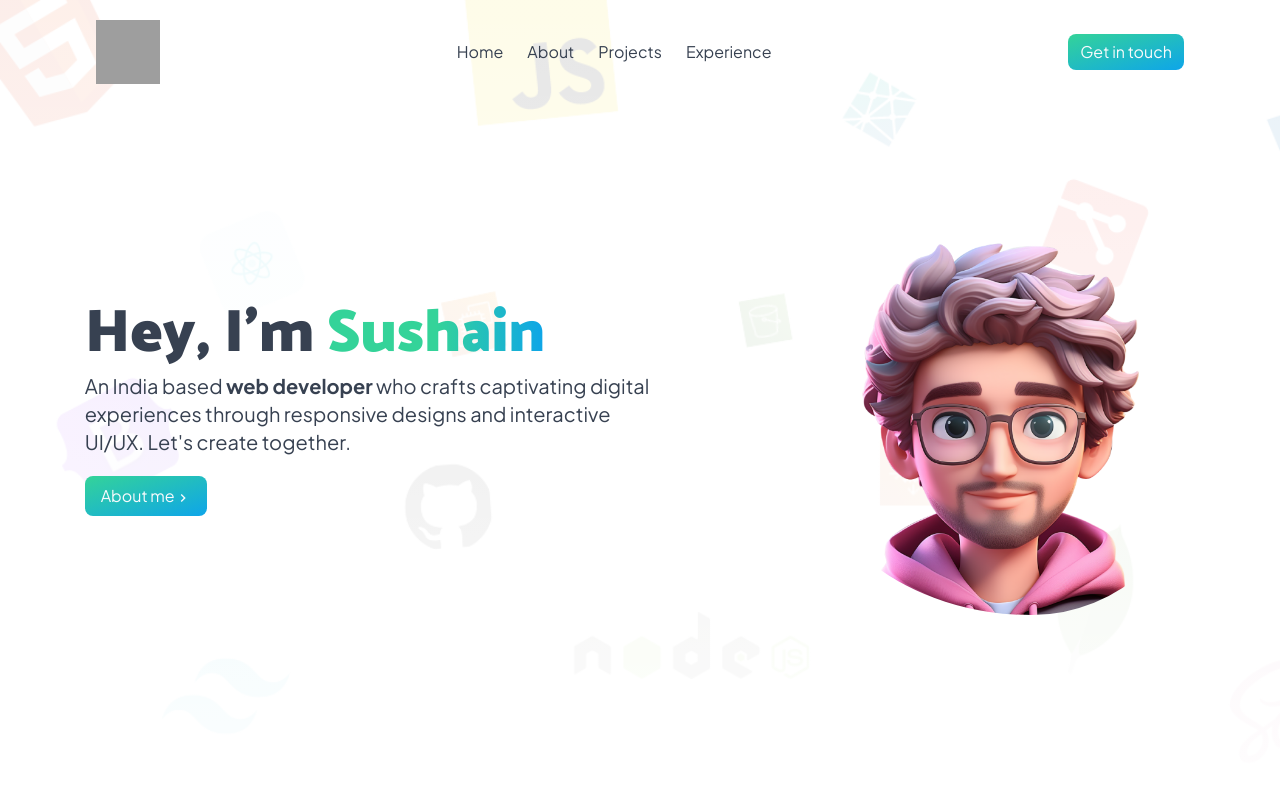
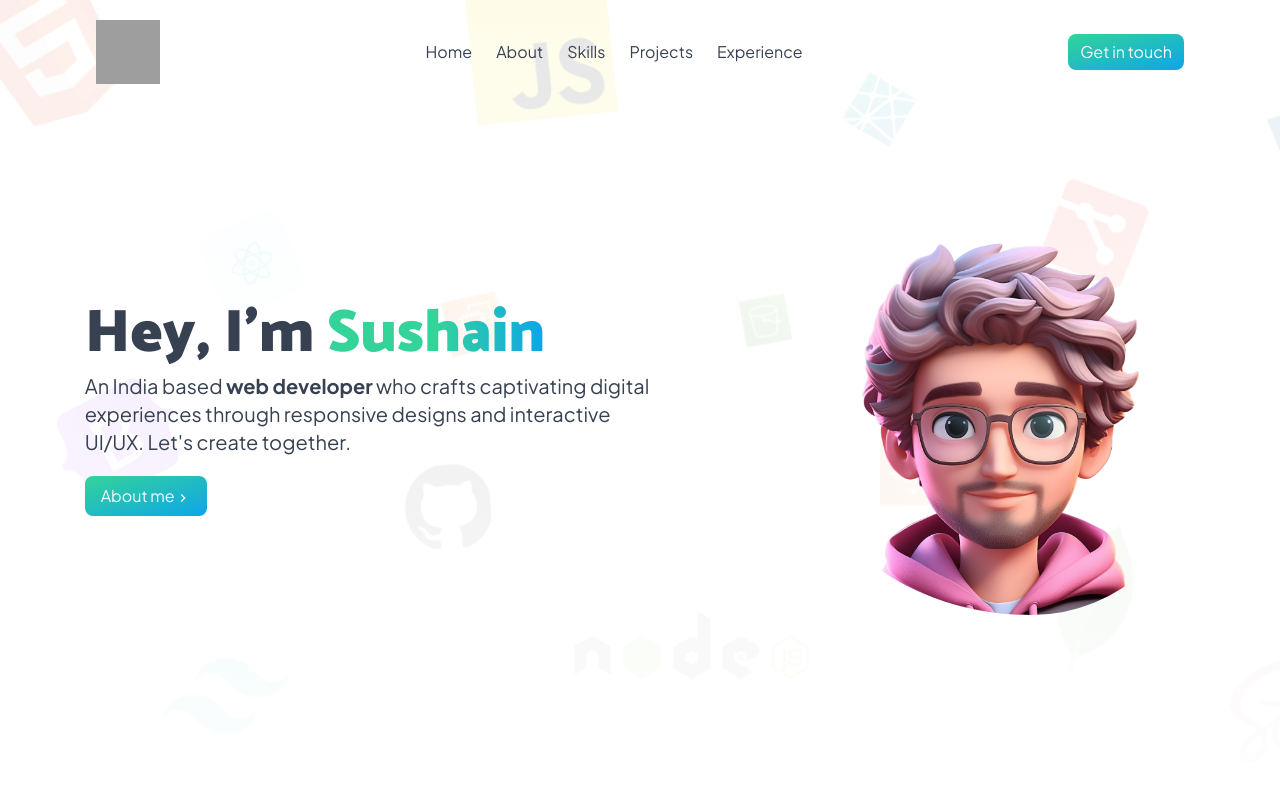
Before and after one commit to sushain-gupta/Portfolio-v3, a React (Vite) app: page / in a window 1280 px wide. Shown: the top 800 px of the page. Built offline with nearby package versions, Linux system fonts and the light colour scheme; grey boxes are pictures that could not be loaded.

Commit message:
Change: added skills nav in header

```diff
--- a/index.html
+++ b/index.html
@@ -34,6 +34,7 @@
         "sameAs": [
           "https://www.linkedin.com/in/sushain-gupta",
           "https://github.com/sushain-gupta",
+          "https://www.instagram.com/sushain.gupta",
           "https://twitter.com/sushain_gupta"
         ],
         "jobTitle": "Web Developer",
--- a/src/Global/Header.jsx
+++ b/src/Global/Header.jsx
@@ -47,6 +47,16 @@ const Header = () => {
 					className="px-2 py-1.5 lg:py-0.5 rounded-lg lg:rounded-full duration-300 hover:bg-emerald-200 cursor-pointer"
 				>
 					About
+				</Link>
+
+				<Link
+					onClick={() => setOpenSidebar(false)}
+					to="skills"
+					spy={true}
+					smooth={true}
+					className="px-2 py-1.5 lg:py-0.5 rounded-lg lg:rounded-full duration-300 hover:bg-emerald-200 cursor-pointer"
+				>
+					Skills
 				</Link>
 
 				<Link
```
